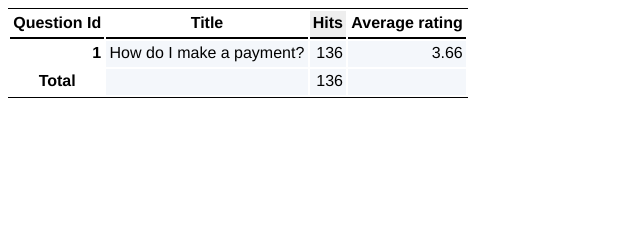
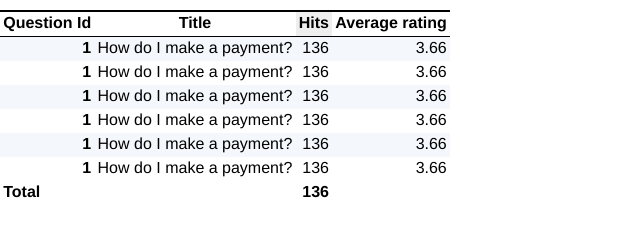
Before and after one commit to jamesnicholls/css-lib, a plain HTML site: page demos/tables.html in a window 1280 px wide. Shown: the whole page, without its empty margins (0-640 px from the left). Drawn offline with Linux system fonts and the light colour scheme; files that its build step writes are made by us from their sources.

Commit message:
Fixed reference to stylesheet in table demo

```diff
--- a/css/tables.css
+++ b/css/tables.css
@@ -13,8 +13,7 @@ Styling on columns is very tempremental. It seems to only if using an id and onl
 
 table {
     font-family: "News Gothic MT", "Franklin Gothic Medium", "Arial Narrow", Arial, sans-serif; /* Use slim fonts that make use of white-space */
-    border-top: 1px solid #000;
-    border-bottom: 1px solid #000;
+    border-top: 2px solid #000;
 }
 
 td, th {
@@ -27,7 +26,11 @@ th {
 
 thead th {
     text-align: center;
-    border-bottom: 2px solid #000;
+    border-bottom: 1px solid #000;
+}
+
+tfoot td {
+    font-weight: bold;
 }
 
 td {
@@ -36,12 +39,16 @@ td {
 }
 
 /* zebra stripping */
-tr:nth-child(odd) td {
+tbody tr:nth-child(odd) td,
+tbody tr:nth-child(odd) th
+{
     background-color: #f4f7fb;
     color: #000;
 }
 
-tr.odd td {
+tbody tr.odd td,
+tbody tr.odd th
+{
     background-color: #f4f7fb;
     /*color: #000;*/
 } /* Although redundant, I split these two rulesets because the nth-child selector was causing problems in FF */
@@ -54,7 +61,9 @@ col#emphasise {
     background-color: #eee;
 }
 
-tbody tr:hover td, tr.odd:hover td {
+tbody tr:hover td,
+tbody tr:hover th,
+tbody tr.odd:hover td {
     background-color: #5b96e0;
     color: #fff;
 }
--- a/demos/tables.html
+++ b/demos/tables.html
@@ -4,11 +4,11 @@
   <head>
     <title>Table example</title>
     <meta http-equiv="Content-Type" content="text/html; charset=UTF-8">
-		<link href = "css/eric_meyer_css_reset.css" type = "text/css" rel = "stylesheet">
-		<link href = "css/tables.css" type = "text/css" rel = "stylesheet">
+    <link href = "../css/reset.css" type = "text/css" rel = "stylesheet">
+    <link href = "../css/tables.css" type = "text/css" rel = "stylesheet">
   </head>
 
-	<body>
+  <body style="padding-top: 10px">
     <table>
       <col>
       <col>
@@ -37,6 +37,36 @@
           <td class = "number">136</td>
           <td class = "number">3.66</td>
         </tr>
+        <tr>
+          <th scope = "row" class = "number">1</th>
+          <td>How do I make a payment?</td>
+          <td class = "number">136</td>
+          <td class = "number">3.66</td>
+        </tr>
+        <tr>
+          <th scope = "row" class = "number">1</th>
+          <td>How do I make a payment?</td>
+          <td class = "number">136</td>
+          <td class = "number">3.66</td>
+        </tr>
+        <tr>
+          <th scope = "row" class = "number">1</th>
+          <td>How do I make a payment?</td>
+          <td class = "number">136</td>
+          <td class = "number">3.66</td>
+        </tr>
+        <tr>
+          <th scope = "row" class = "number">1</th>
+          <td>How do I make a payment?</td>
+          <td class = "number">136</td>
+          <td class = "number">3.66</td>
+        </tr>
+        <tr>
+          <th scope = "row" class = "number">1</th>
+          <td>How do I make a payment?</td>
+          <td class = "number">136</td>
+          <td class = "number">3.66</td>
+        </tr>
       </tbody>
     </table>
   </body>
```
Lines whose indentation alone changed are shown as unchanged.
